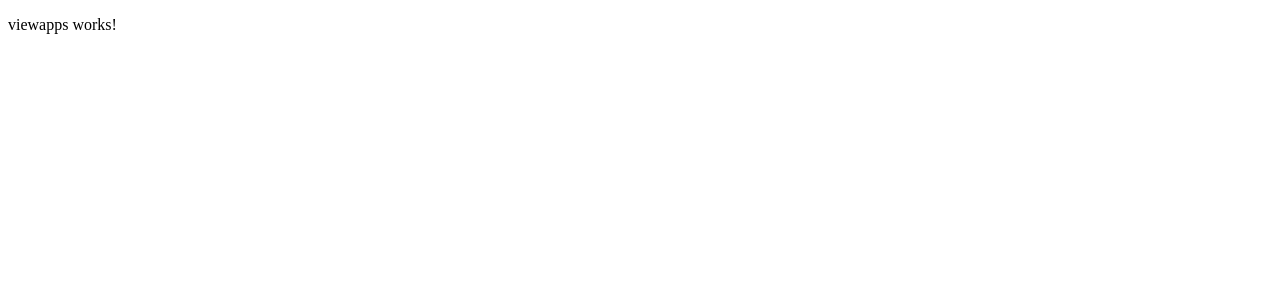
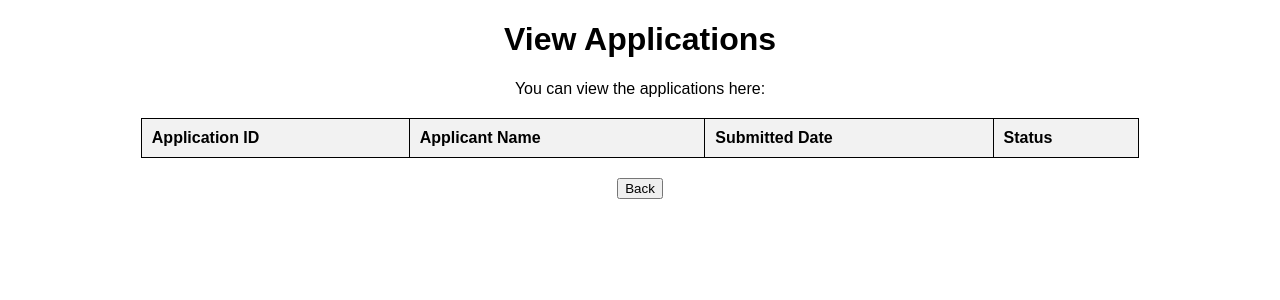
Before and after one commit to kriti-ss03/Loan-Processing-System-frontend, an Angular app in the folder loan-processing-system/: page /viewapps in a window 1280 px wide. Shown: the top 300 px of the page. Built offline with nearby package versions, Linux system fonts and the light colour scheme.

Commit message:
viewapps basic structure created and back button functionality added

```diff
--- a/loan-processing-system/src/app/submitloan/submit-success/submit-success.component.html
+++ b/loan-processing-system/src/app/submitloan/submit-success/submit-success.component.html
@@ -1 +1,12 @@
-<p>submit-success works!</p>
+<body>
+    <div class="container">
+        <h1>Application Submitted Successfully</h1>
+        <p class="congrats">CONGRATULATIONS !!!! your application is submitted successfully. Our automated system will determine if your application is accepted or not.</p>
+        <div class="buttons">
+
+            <button type="button" [routerLink]="['']" >Home</button>
+            <button type="button" [routerLink]="['/viewapps']" >View Applications</button>
+
+        </div>
+    </div>
+</body>
--- a/loan-processing-system/src/app/submitloan/submit-success/submit-success.component.scss
+++ b/loan-processing-system/src/app/submitloan/submit-success/submit-success.component.scss
@@ -0,0 +1,47 @@
+body {
+    font-family: Arial, sans-serif;
+    display: flex;
+    justify-content: center;
+    align-items: center;
+    height: 100vh;
+    margin: 0;
+    background-color: #f8f8f8;
+}
+
+.container {
+    text-align: center;
+    background: white;
+    padding: 20px;
+    border: 1px solid #ccc;
+    border-radius: 10px;
+    box-shadow: 0 0 10px rgba(0, 0, 0, 0.1);
+}
+
+h1 {
+    margin-bottom: 20px;
+}
+
+.congrats {
+    margin-bottom: 20px;
+    font-size: 16px;
+}
+
+.buttons {
+    display: flex;
+    justify-content: center;
+    gap: 20px;
+}
+
+button {
+    padding: 10px 20px;
+    font-size: 14px;
+    border: 1px solid #ccc;
+    border-radius: 5px;
+    background-color: #f0f0f0;
+    cursor: pointer;
+    transition: background-color 0.3s ease;
+}
+
+button:hover {
+    background-color: #e0e0e0;
+}
--- a/loan-processing-system/src/app/submitloan/submit-success/submit-success.component.ts
+++ b/loan-processing-system/src/app/submitloan/submit-success/submit-success.component.ts
@@ -1,9 +1,10 @@
 import { Component } from '@angular/core';
+import { RouterLink } from '@angular/router';
 
 @Component({
   selector: 'app-submit-success',
   standalone: true,
-  imports: [],
+  imports: [RouterLink],
   templateUrl: './submit-success.component.html',
   styleUrl: './submit-success.component.scss'
 })
--- a/loan-processing-system/src/app/viewapps/viewapps.component.html
+++ b/loan-processing-system/src/app/viewapps/viewapps.component.html
@@ -1 +1,16 @@
-<p>viewapps works!</p>
+<body>
+    <h1>View Applications</h1>
+    <p>You can view the applications here:</p>
+
+    <table>
+        <thead>
+            <tr>
+                <th>Application ID</th>
+                <th>Applicant Name</th>
+                <th>Submitted Date</th>
+                <th>Status</th>
+            </tr>
+        </thead>
+    </table>
+    <button type="button" [routerLink]="['']" >Back</button>
+</body>
--- a/loan-processing-system/src/app/viewapps/viewapps.component.scss
+++ b/loan-processing-system/src/app/viewapps/viewapps.component.scss
@@ -0,0 +1,30 @@
+body {
+    font-family: Arial, sans-serif;
+    text-align: center;
+}
+
+table {
+    width: 80%;
+    margin: 20px auto;
+    border-collapse: collapse;
+}
+
+th, td {
+    border: 1px solid black;
+    padding: 10px;
+    text-align: left;
+}
+
+th {
+    background-color: #f2f2f2;
+}
+
+// button {
+//     background-color: #4CAF50;
+//     color: white;
+//     padding: 14px 20px;
+//     margin: 8px 0;
+//     border: none;
+//     cursor: pointer;
+//     width: 100%;
+// }
--- a/loan-processing-system/src/app/viewapps/viewapps.component.ts
+++ b/loan-processing-system/src/app/viewapps/viewapps.component.ts
@@ -1,9 +1,10 @@
 import { Component } from '@angular/core';
+import { RouterLink } from '@angular/router';
 
 @Component({
   selector: 'app-viewapps',
   standalone: true,
-  imports: [],
+  imports: [RouterLink],
   templateUrl: './viewapps.component.html',
   styleUrl: './viewapps.component.scss'
 })
```
